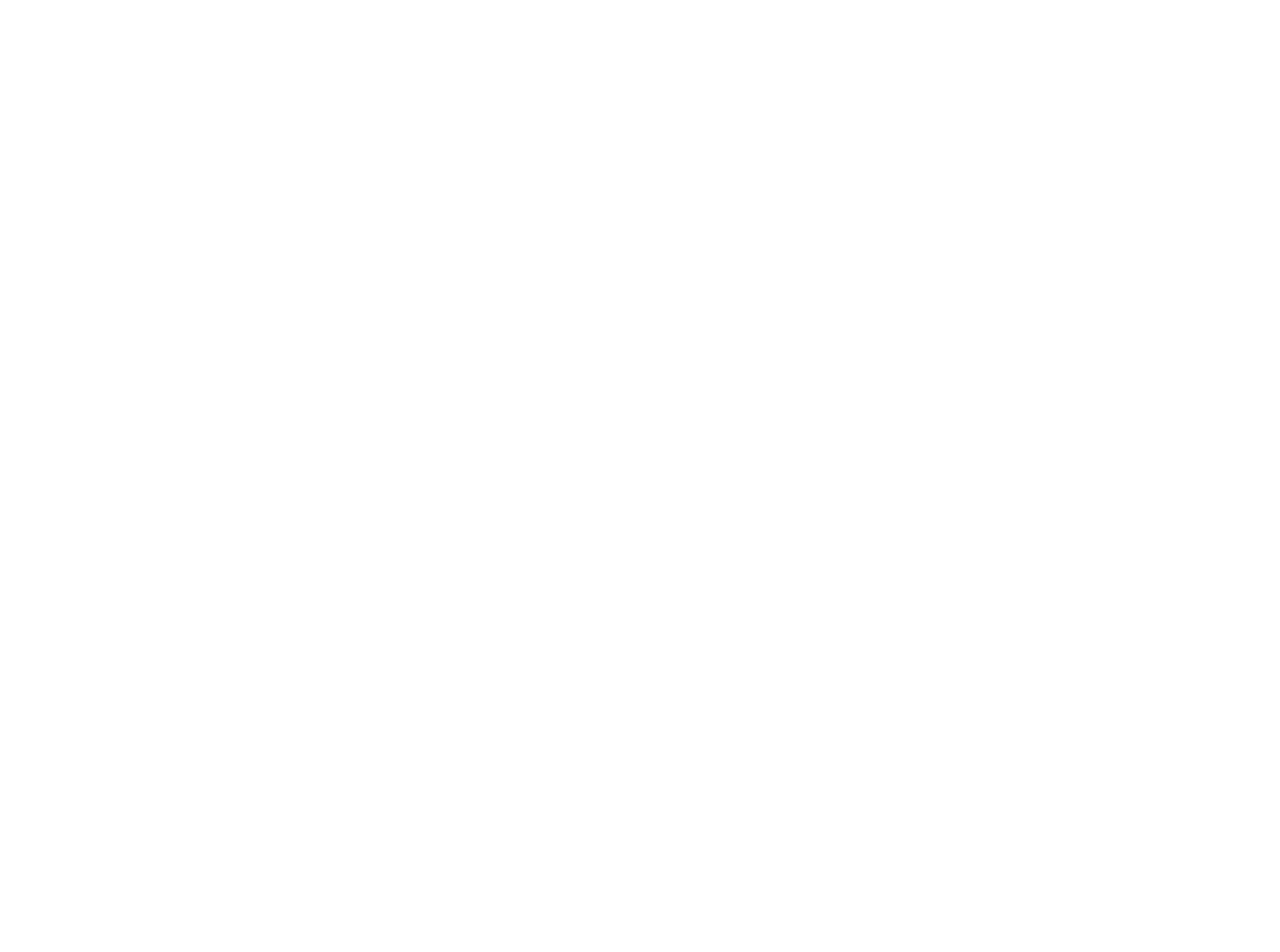
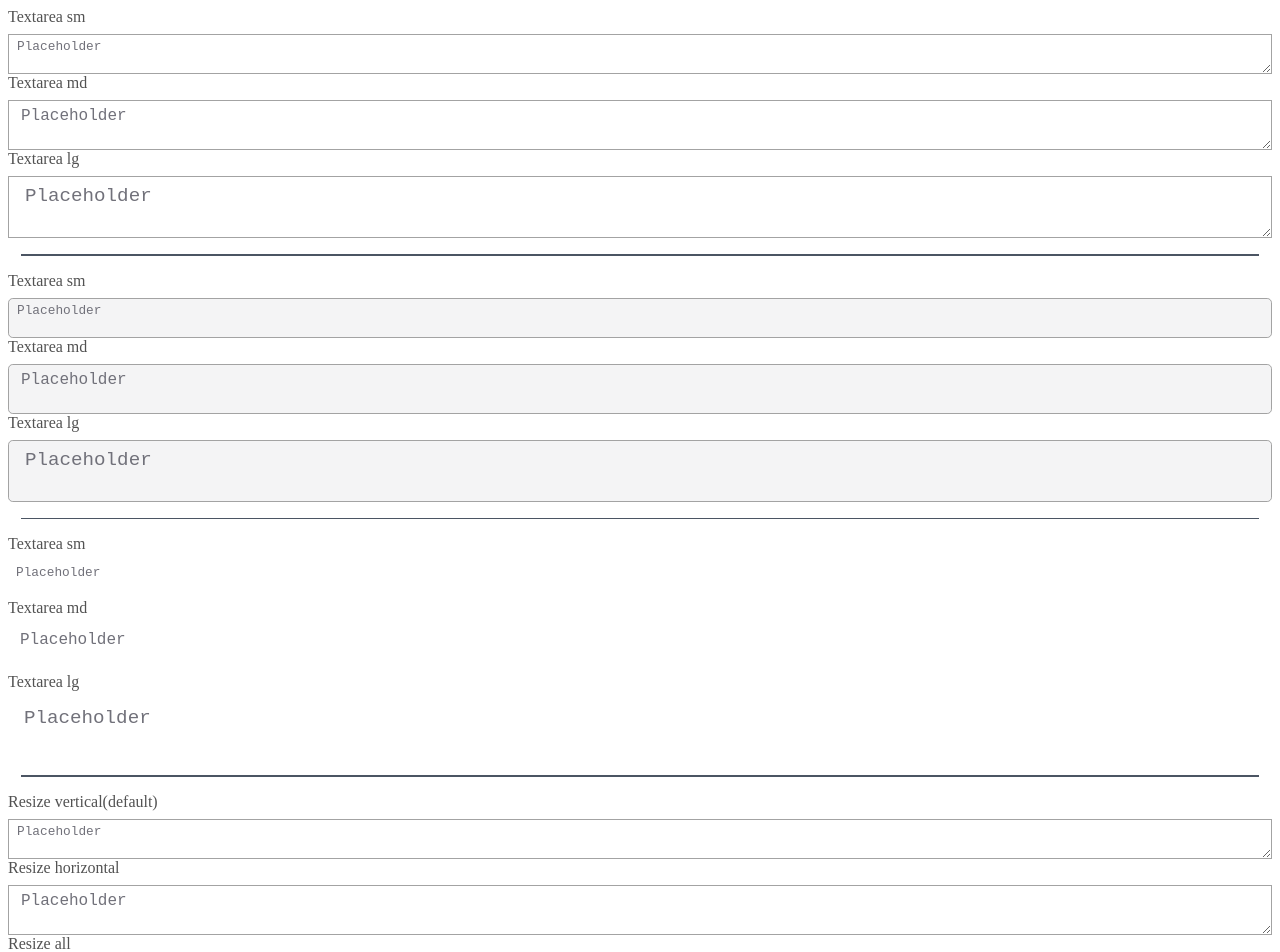
Before and after one commit to Ionut-Frisan/vue-component-library, a Vue app: page /textareas in a window 1280 px wide. Before the commit this address had no page. Shown: the top 952 px of the page. Before the commit the page ends 800 px from the top, so only its background shows below. Built offline with nearby package versions, Linux system fonts and the light colour scheme.

Commit message:
Textarea component v0

```diff
--- a/src/assets/styles/components/input.scss
+++ b/src/assets/styles/components/input.scss
@@ -46,7 +46,7 @@
     }
 
     &:has(input:focus){
-      border-color: #3b82f6;
+      border-color: $input_focus_color;
       box-shadow: 0 0 0 0.2rem rgba(59, 130, 246, 0.25);
       // TODO: dont allow focus on readonly
       //&:has(input:read-only){
--- /dev/null
+++ b/src/assets/styles/components/textarea.scss
@@ -0,0 +1,91 @@
+@import "../utils/colors.scss";
+@import "../utils/constant.scss";
+
+.f-textarea-container {
+  height: fit-content;
+  display: flex;
+  flex-direction: column;
+  border-radius: 0;
+  margin: $input_margin;
+
+  &.inline {
+    flex-direction: row;
+    align-items: start;
+    column-gap: 0.5rem;
+
+    label {
+      margin-bottom: 0;
+      flex-shrink: 0;
+    }
+
+    .f-textarea {
+      width: 100%;
+    }
+  }
+
+  label {
+    margin-bottom: 0.5rem;
+    flex-shrink: 0;
+    color: $input_font_color;
+  }
+
+  .f-textarea {
+    border: 0.1rem solid $input_border_color;
+    flex-grow: 1;
+    outline: none;
+    font-size: $size_md_font-size;
+    padding: $input_size_md_padding;
+    color: $input_font_color;
+    resize: both;
+    min-height: 1.375rem;
+
+    &.rounded {
+      border-radius: $input_border_radius;
+    }
+
+    &::placeholder {
+      color: $placeholder_color;
+    }
+
+    &:disabled {
+      background-color: $input_disabled_bg_color;
+    }
+
+    &:read-only:not(:disabled){
+      color: $input_readonly_color;
+      border: none
+    }
+
+    &:focus{
+      border-color: $input_focus_color;
+      box-shadow: 0 0 0 0.2rem rgba(59, 130, 246, 0.25); // same as $input_focus_color
+      // TODO: dont allow focus on readonly
+      //&:has(input:read-only){
+      //  border: none;
+      //  box-shadow: none;
+      //}
+    }
+
+    &.sm {
+      font-size: $size_sm_font-size;
+      padding: $input_size_sm_padding;
+      min-height: 1.05rem;
+    }
+
+    &.lg {
+      font-size: $size_lg_font-size;
+      padding: $input_size_lg_padding;
+      min-height: 1.7rem;
+    }
+
+    &.resize-none{
+      resize: none;
+    }
+    &.resize-vertical{
+      resize: vertical;
+    }
+    &.resize-horizontal{
+      resize: horizontal;
+    }
+  }
+}
--- a/src/assets/styles/utils/colors.scss
+++ b/src/assets/styles/utils/colors.scss
@@ -21,3 +21,5 @@
 $input_border_color: #a3a3a3;
 $placeholder_color: #71717a;
 $input_disabled_bg_color: #f4f4f5;
+
+$input_focus_color: #3b82f6;
--- /dev/null
+++ b/src/components/FTextarea.vue
@@ -0,0 +1,121 @@
+<template>
+  <span :class="containerClasses">
+    <label v-if="hasLabel">{{ label }}</label>
+      <textarea
+          :class="inputClasses"
+          :placeholder="placeholder"
+          :value="modelValue"
+          :readonly="readonly"
+          :disabled="disabled"
+          :required="required"
+          :minlength="minlength"
+          :maxlength="maxlength"
+          :name="name"
+          :cols="cols"
+          :rows="rows"
+          :wrap="wrapComputed"
+          @change="handleChange"
+      />
+  </span>
+</template>
+
+<script setup>
+import "../assets/styles/components/textarea.scss";
+import {computed} from "vue";
+
+const props = defineProps({
+  modelValue: String,
+  label: String,
+  rounded: {
+    type: Boolean,
+    default: false,
+  },
+  size: {
+    type: String,
+    default: 'md',
+    validator(value) {
+      return ['sm', 'md', 'lg'].includes(value);
+    }
+  },
+  cols: Number || String,
+  rows: Number || String,
+  labelPosition: {
+    type: String,
+    default: 'top',
+  },
+  placeholder: String,
+  readonly: {
+    type: Boolean,
+    default: false,
+  },
+  disabled: {
+    type: Boolean,
+    default: false,
+  },
+  required: {
+    type: Boolean,
+    default: false,
+  },
+  minlength: Number,
+  maxlength: Number,
+  name: String,
+  resize: {
+    type: String,
+    default: 'vertical',
+  },
+  wrap: {
+    type: String,
+    default: 'soft',
+    validator(value) {
+      return ['soft', 'hard'].includes(value);
+    }
+  },
+  // icon: String,
+  // iconPosition: {
+  //   type: String,
+  //   default: 'start',
+  // },
+  // iconColor: String,
+});
+
+const emits = defineEmits(['update:modelValue', 'change']);
+
+const hasLabel = computed(() => !!props.label);
+
+const containerClasses = computed(() => {
+  return [
+    'f-textarea-container',
+    {inline: props.labelPosition === 'left'}
+  ]
+})
+
+const resizeNoneComputed = computed(() => {
+  return props.resize === 'none' || props.readonly || props.disabled;
+})
+
+const inputClasses = computed(() => {
+  const sizes = ['sm', 'md', 'lg'];
+  return [
+    'f-textarea',
+    {rounded: props.rounded},
+    {'resize-vertical': props.resize === 'vertical' && !resizeNoneComputed.value},
+    {'resize-horizontal': props.resize === 'horizontal' && !resizeNoneComputed.value},
+    {'resize-none': resizeNoneComputed.value},
+    sizes.includes(props.size) ? props.size : 'md',
+    {flexible: props.cols === undefined},
+  ]
+})
+
+const wrapComputed = computed(() => {
+  return ['soft', 'hard'].includes(props.wrap) ? props.wrap : 'soft';
+})
+
+const handleChange = (event) => {
+  emits('update:modelValue', event.target.value);
+  emits('change', event);
+}
+</script>
+
+<style scoped>
+
+</style>
--- a/src/router/index.js
+++ b/src/router/index.js
@@ -2,6 +2,7 @@
 
 import Buttons from "../views/Buttons.vue";
 import Inputs from "../views/Inputs.vue";
+import Textareas from "../views/Textareas.vue";
 import Home from "../views/Home.vue";
 import Form from "../views/Form.vue";
 
@@ -16,6 +17,9 @@
         path: '/inputs', component: Inputs,
     },
     {
+        path: '/textareas', component: Textareas,
+    },
+    {
         path: '/form', component: Form,
     },
 ]
--- a/src/views/Inputs.vue
+++ b/src/views/Inputs.vue
@@ -67,10 +67,10 @@
   console.log(event);
 }
 </script>
-<style scoped>
+<style>
 .horizontal-separator{
   width: 98%;
-  margin: auto 1rem;
+  margin: 1rem auto;
   height: 0.1rem;
   background-color: #4b5563;
 }
--- /dev/null
+++ b/src/views/Textareas.vue
@@ -0,0 +1,104 @@
+<template>
+  <f-textarea
+    label="Textarea sm"
+    size="sm"
+    placeholder="Placeholder"
+  ></f-textarea>
+  <f-textarea
+    label="Textarea md"
+    placeholder="Placeholder"
+  ></f-textarea>
+  <f-textarea
+    label="Textarea lg"
+    size="lg"
+    placeholder="Placeholder"
+  ></f-textarea>
+  <div class="horizontal-separator"></div>
+  <f-textarea
+    label="Textarea sm"
+    size="sm"
+    placeholder="Placeholder"
+    rounded
+    disabled
+  ></f-textarea>
+  <f-textarea
+    label="Textarea md"
+    placeholder="Placeholder"
+    rounded
+    disabled
+  ></f-textarea>
+  <f-textarea
+    label="Textarea lg"
+    size="lg"
+    placeholder="Placeholder"
+    rounded
+    disabled
+  ></f-textarea>
+  <div class="horizontal-separator"></div>
+  <f-textarea
+    label="Textarea sm"
+    size="sm"
+    placeholder="Placeholder"
+    rounded
+    readonly
+  ></f-textarea>
+  <f-textarea
+    label="Textarea md"
+    placeholder="Placeholder"
+    rounded
+    readonly
+  ></f-textarea>
+  <f-textarea
+    label="Textarea lg"
+    size="lg"
+    placeholder="Placeholder"
+    rounded
+    readonly
+  ></f-textarea>
+  <div class="horizontal-separator"></div>
+  <f-textarea
+    label="Resize vertical(default)"
+    size="sm"
+    placeholder="Placeholder"
+    resize="vertical"
+  ></f-textarea>
+  <f-textarea
+    label="Resize horizontal"
+    placeholder="Placeholder"
+    resize="horizontal"
+  ></f-textarea>
+  <f-textarea
+    label="Resize all"
+    size="lg"
+    placeholder="Placeholder"
+    resize="all"
+  ></f-textarea>
+  <div class="horizontal-separator"></div>
+  <f-textarea
+    label="Rows 2"
+    size="sm"
+    placeholder="Placeholder"
+    rows="2"
+  ></f-textarea>
+  <f-textarea
+    label="Rows 5"
+    placeholder="Placeholder"
+    resize="horizontal"
+    rows="5"
+  ></f-textarea>
+  <f-textarea
+    label="Rows 10"
+    size="lg"
+    placeholder="Placeholder"
+    rows="10"
+  ></f-textarea>
+  <div class="horizontal-separator"></div>
+</template>
+
+<script setup>
+import FTextarea from "../components/FTextarea.vue";
+</script>
+
+<style scoped>
+
+</style>
```
